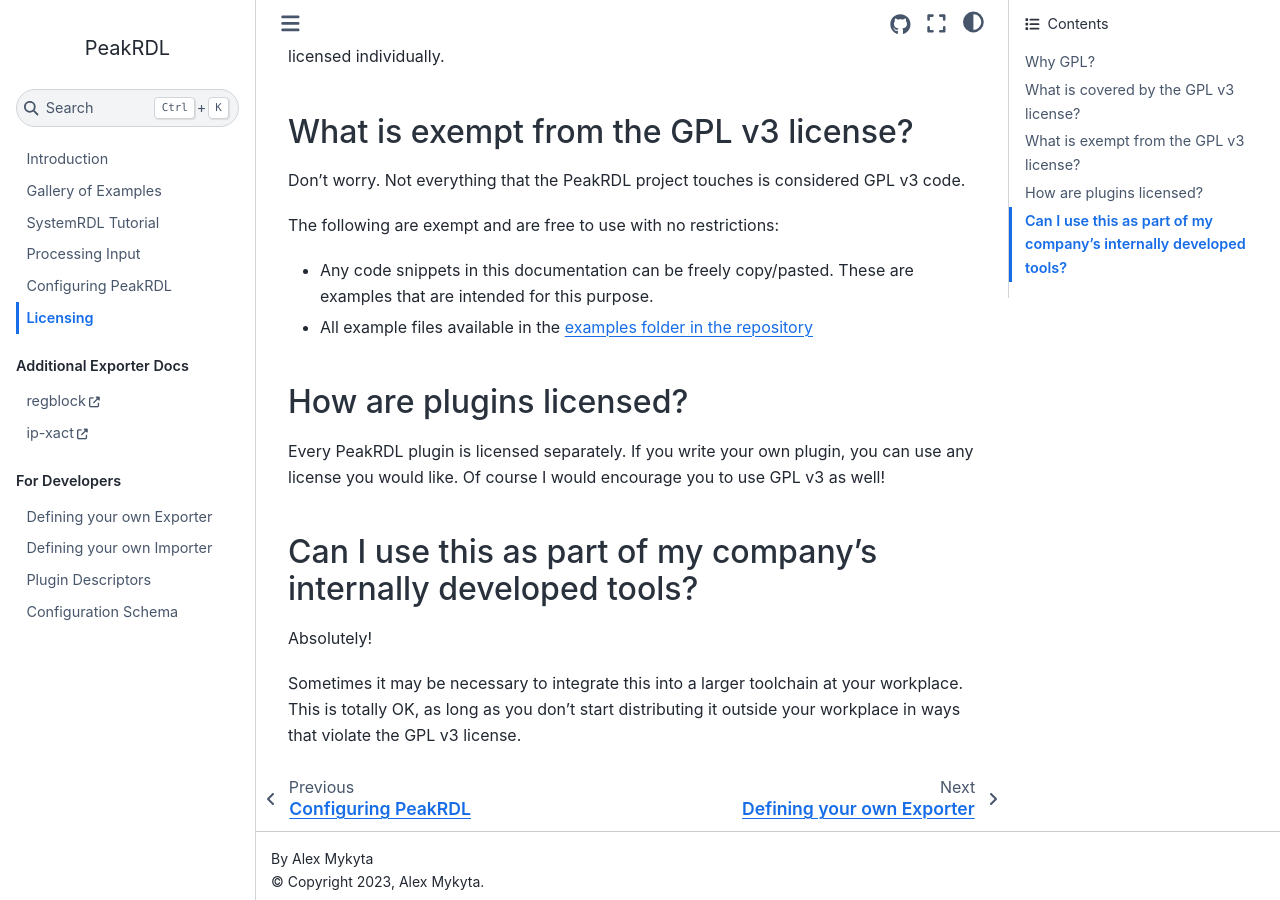
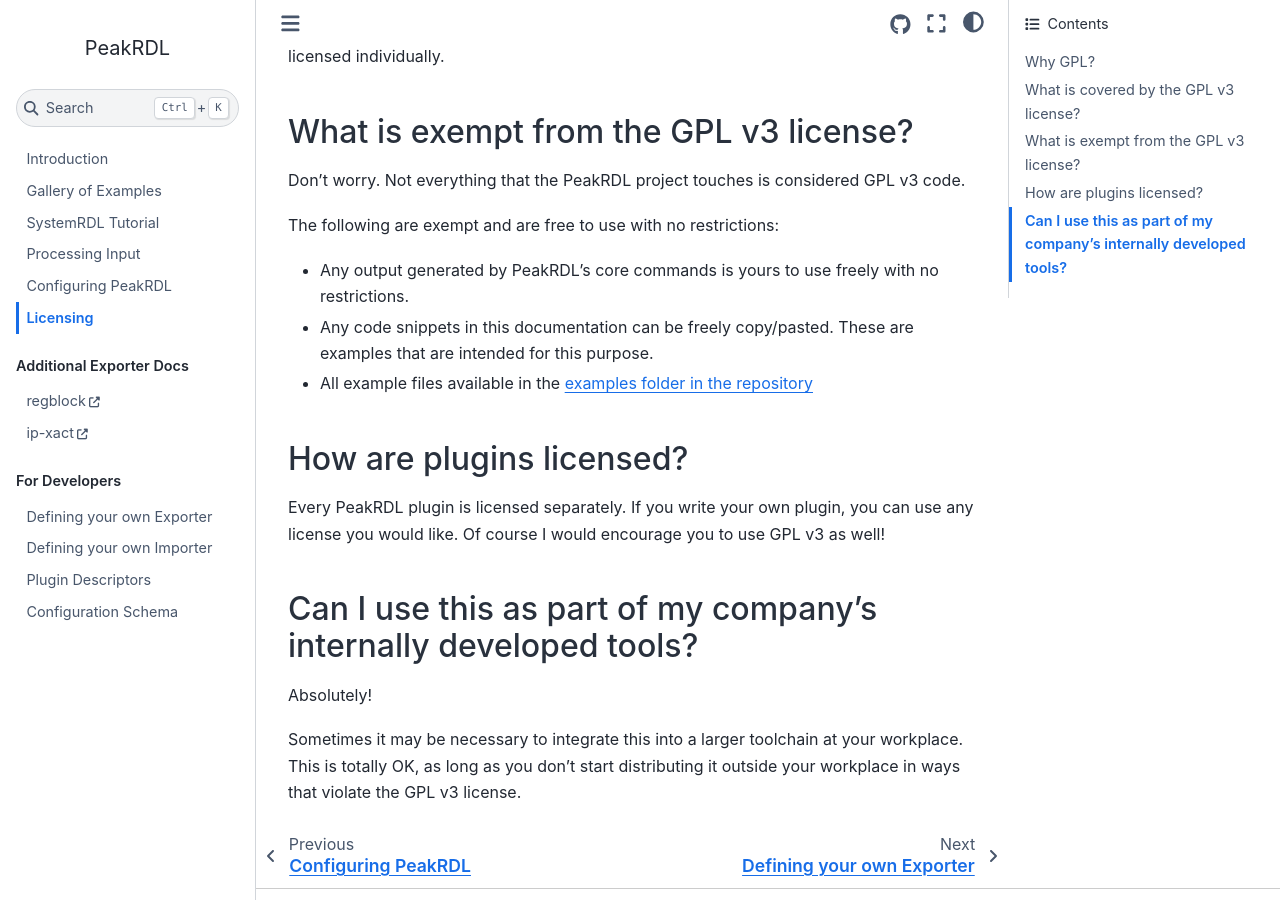
Before and after one commit to SystemRDL/PeakRDL, a Sphinx documentation site: the page built from docs/licensing.rst, in a window 1280 px wide and 900 px high, scrolled down 569 px. Built offline with Sphinx 7.4.7 and the Sphinx Book theme 1.1.4, drawn with Linux system fonts in a browser that asks for light colours.

Commit message:
Licensing phrasing. #33

```diff
--- a/docs/licensing.rst
+++ b/docs/licensing.rst
@@ -31,6 +31,7 @@
 
 The following are exempt and are free to use with no restrictions:
 
+*   Any output generated by PeakRDL's core commands is yours to use freely with no restrictions.
 *   Any code snippets in this documentation can be freely copy/pasted. These are
     examples that are intended for this purpose.
 *   All example files available in the `examples folder in the repository <https://github.com/SystemRDL/PeakRDL/tree/main/examples>`_
```
